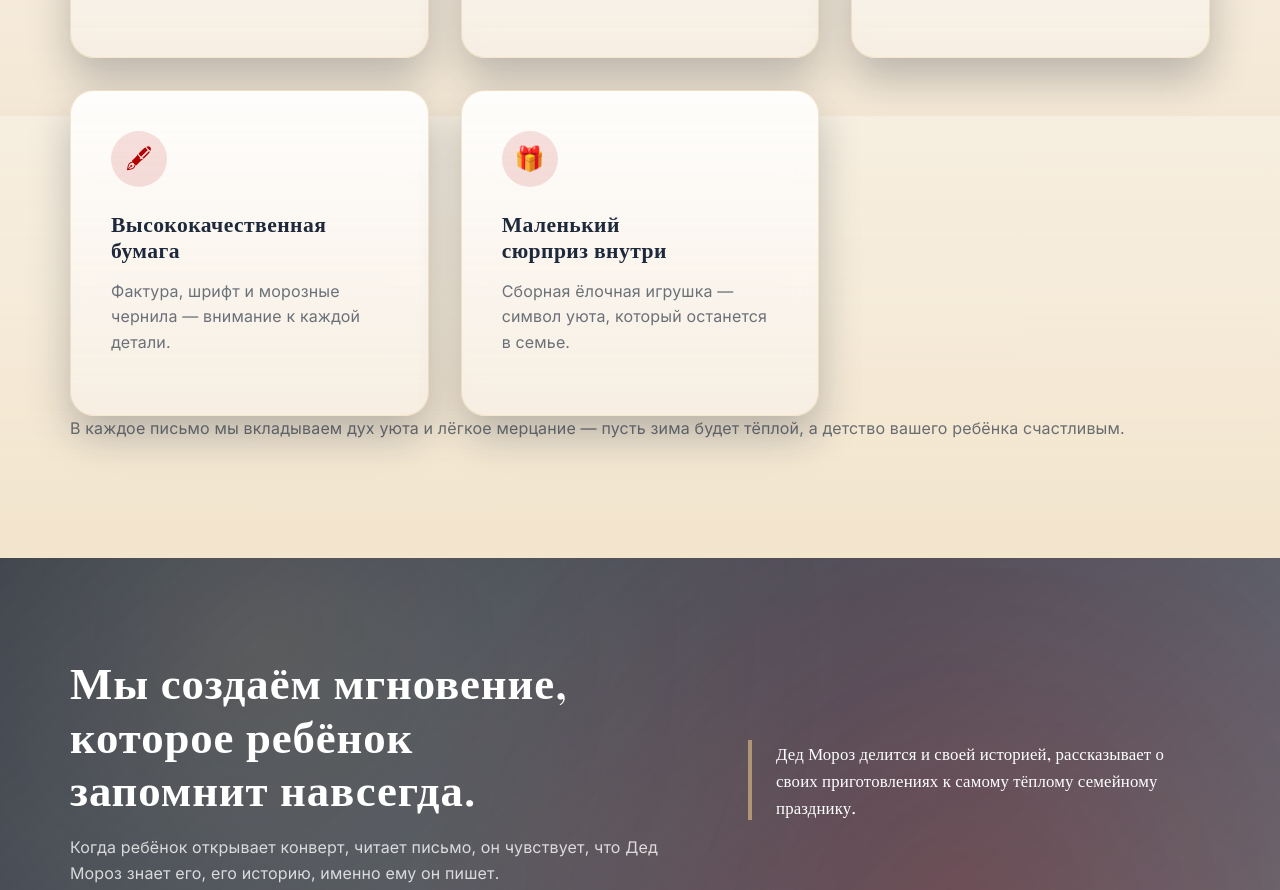
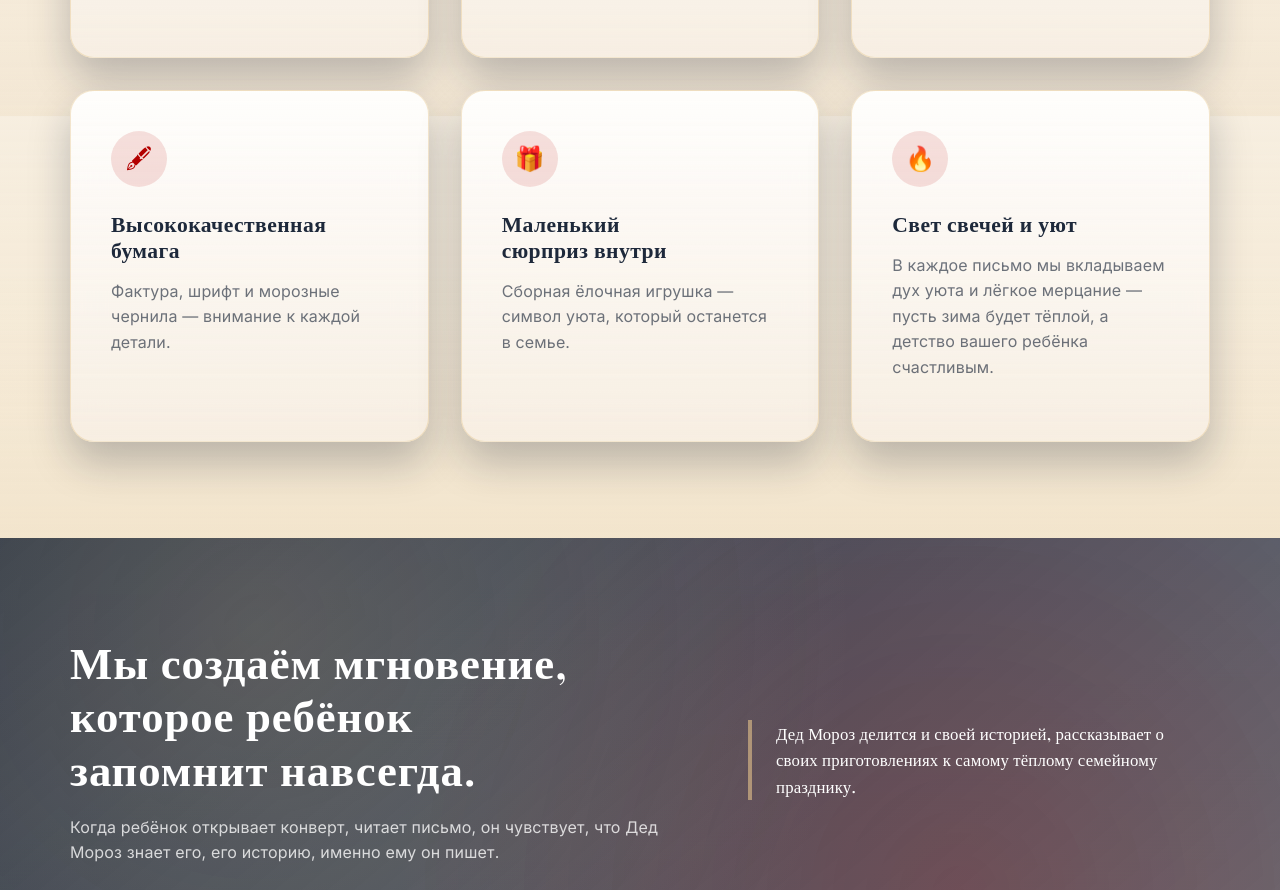
Before and after one commit to larrycook279-netizen/newyear2025, a website: page index.html in a window 1280 px wide. Shown: the part 2284-3174 px from the top of the page. Drawn offline with nearby package versions, Linux system fonts and the light colour scheme.

Commit message:
правка

```diff
--- a/index.html
+++ b/index.html
@@ -153,11 +153,14 @@
                 <h3 class="card__title">Маленький сюрприз внутри</h3>
                 <p>Сборная ёлочная игрушка — символ уюта, который останется в семье.</p>
               </article>
+              <article class="card reveal">
+                <div class="card__icon">🔥</div>
+                <h3 class="card__title">Свет свечей и уют</h3>
+                <p>В каждое письмо мы вкладываем дух уюта и лёгкое мерцание — пусть зима будет тёплой, а детство вашего ребёнка
+              счастливым.</p>
+              </article>
             </div>
-            <p class="features__note reveal">
-              В каждое письмо мы вкладываем дух уюта и лёгкое мерцание — пусть зима будет тёплой, а детство вашего ребёнка
-              счастливым.
-            </p>
+
           </div>
         </section>
 
```
